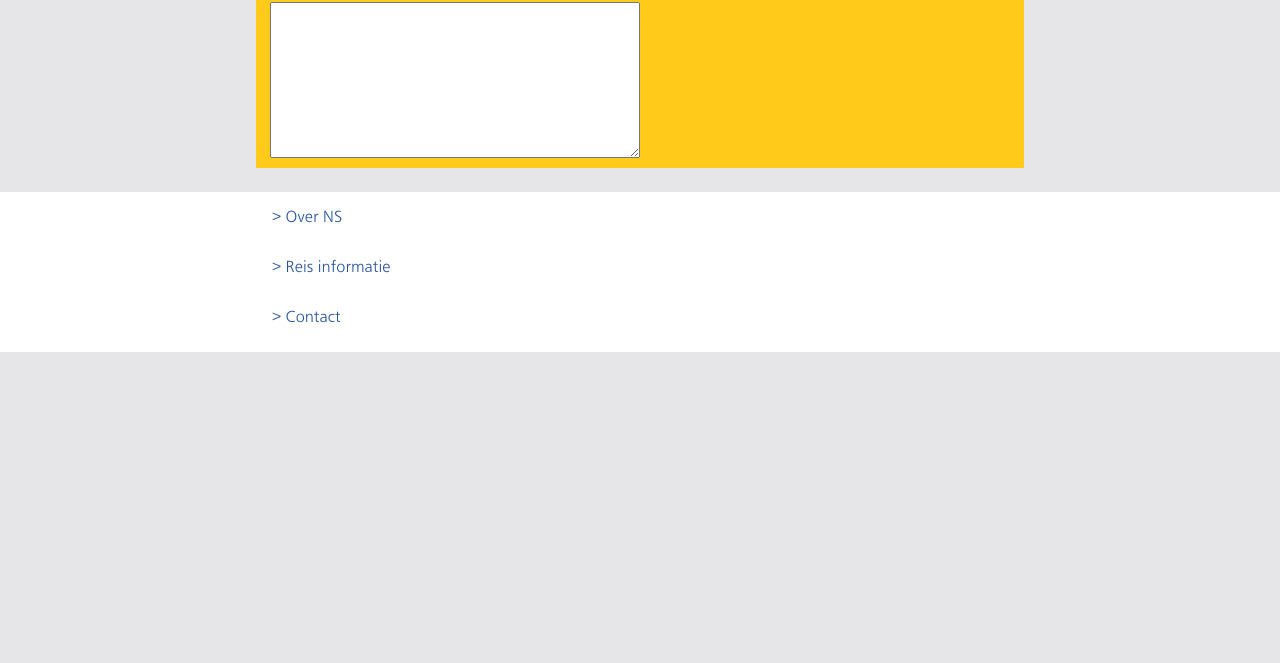
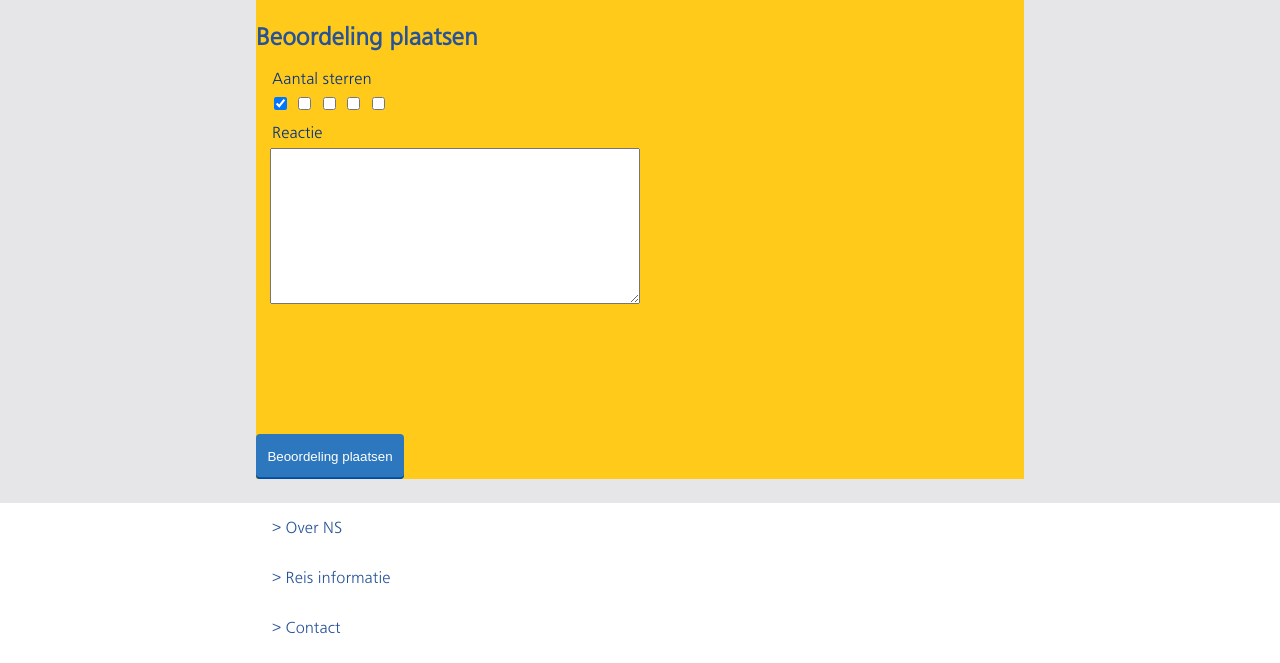
Before and after one commit to Aidan98/Front-end, a plain HTML site: page detail_pagina.html in a window 1280 px wide. Shown: the part 550-1213 px from the top of the page. Before the commit the page ends 902 px from the top, so only its background shows below. Drawn offline with Linux system fonts and the light colour scheme.

Commit message:
Update detail_pagina.html

```diff
--- a/detail_pagina.html
+++ b/detail_pagina.html
@@ -29,12 +29,27 @@
         </video>
     </main>
     <section class="section_detail_pagina">
+        <h1>Beoordelingen</h1>
         <form action="">
-            <h2>Beoordelingen</h2>
+            <h2>Beoordeling plaatsen</h2>
             <fieldset>
-                <legend></legend>
+                <legend>Aantal sterren</legend>
+                <input id="1star" type="checkbox" checked>
+                <label for="1star"> </label>
+                <input id="2star" type="checkbox">
+                <label for="2star"> </label>
+                <input id="3star" type="checkbox">
+                <label for="3star"> </label>
+                <input id="4star" type="checkbox">
+                <label for="4star"> </label>
+                <input id="5star" type="checkbox">
+                <label for="5star"> </label>
+            </fieldset>
+            <fieldset>
+                <legend>Reactie</legend>
                 <textarea name="" id="" cols="30" rows="10"></textarea>
             </fieldset>
+            <button>Beoordeling plaatsen</button>
         </form>
     </section>
 
```
